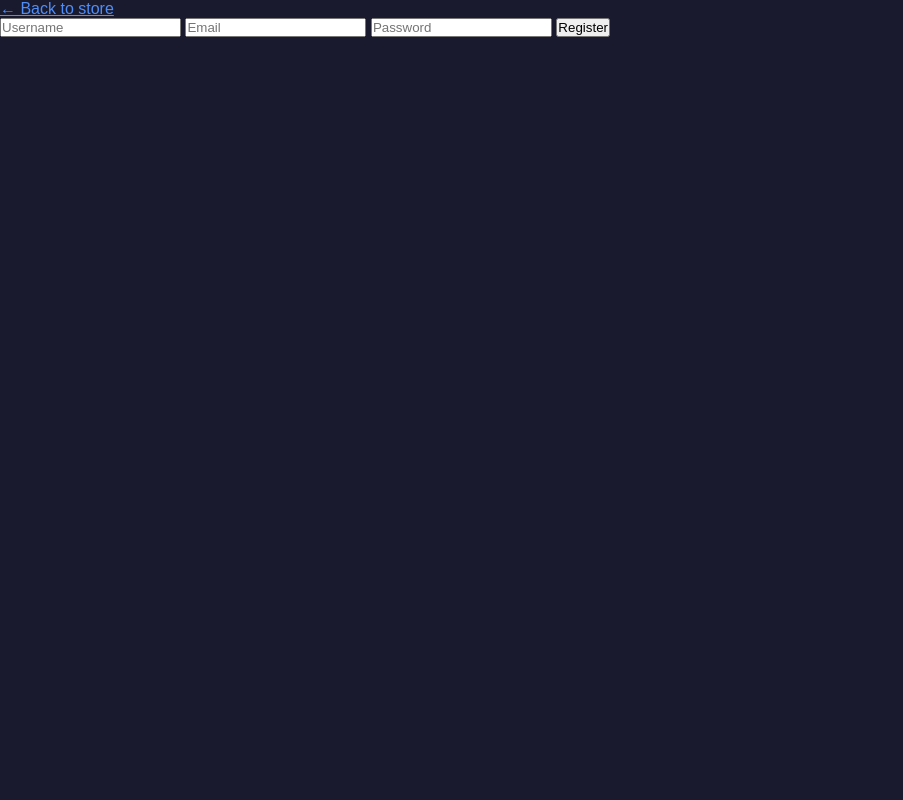
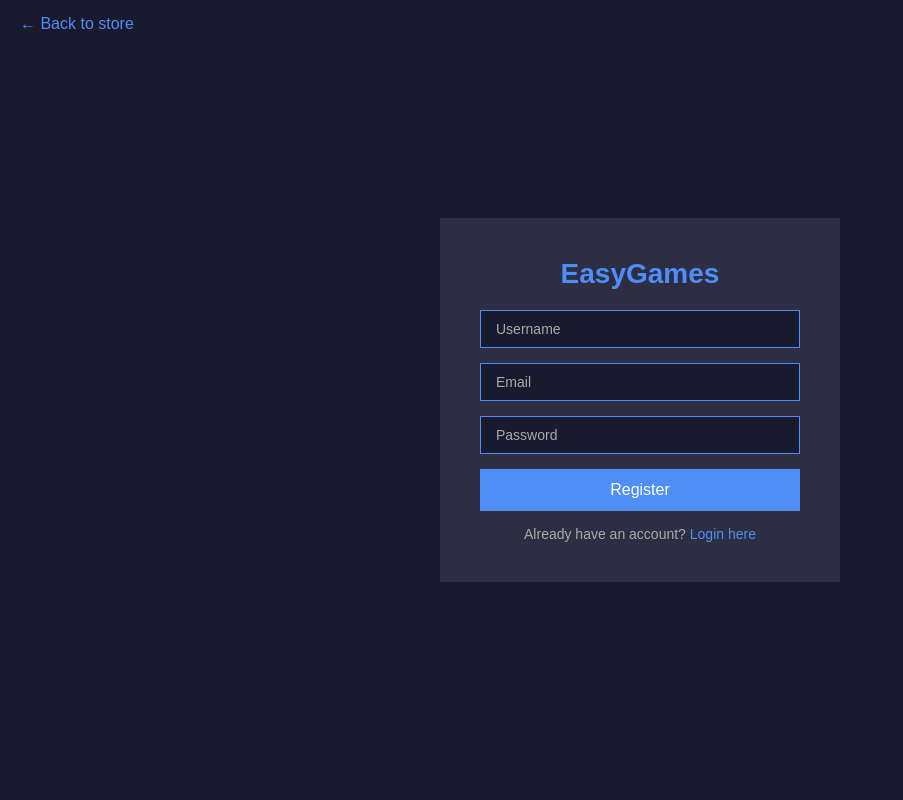
Before and after one commit to dragoestlop/web_project, a PHP site: page /register.php in a window 1280 px wide. Shown: the whole page, without its empty margins (0-903 px from the left). Run offline with PHP 8.4, Linux system fonts and the light colour scheme; some libraries are stand-ins or nearby versions.

Commit message:
estilo register

```diff
--- a/register.php
+++ b/register.php
@@ -38,18 +38,25 @@ if ($_SERVER['REQUEST_METHOD'] === 'POST') {
     <title>EasyGames - Register</title>
     <link rel="stylesheet" href="css/styles.css">
 </head>
+
 <body>
-    <a href="index.php">← Back to store</a>
-    <?php if (isset($mensaje_error)) { ?>  <!--si el usuario o correo ya esta registradp mostramos el mensaje de error-->
-    <p><?php echo $mensaje_error; ?></p>
+    <a class="back-link" href="index.php">← Back to store</a>
+    <div class="form-container">
+        <div class="form-box">
+            <!-- logo que lleva a la tienda -->
+            <h1><a class="form-logo" href="index.php">EasyGames</a></h1>
+            <!-- mensaje de error si el usuario o email ya existen -->
+            <?php if (isset($mensaje_error)) { ?>
+                <p class="error"><?php echo $mensaje_error; ?></p>
             <?php } ?>
-
-    <!-- formulario igual que en index.php -->
             <form method="POST" action="register.php">
                 <input type="text" name="username" placeholder="Username">
                 <input type="email" name="email" placeholder="Email">
                 <input type="password" name="password" placeholder="Password">
                 <button type="submit">Register</button>
             </form>
+            <!-- enlace al login -->
+            <p class="form-link">Already have an account? <a href="login.php">Login here</a></p>
+        </div>
+    </div>
 </body>
-</html>
```
Lines whose indentation alone changed are shown as unchanged.
